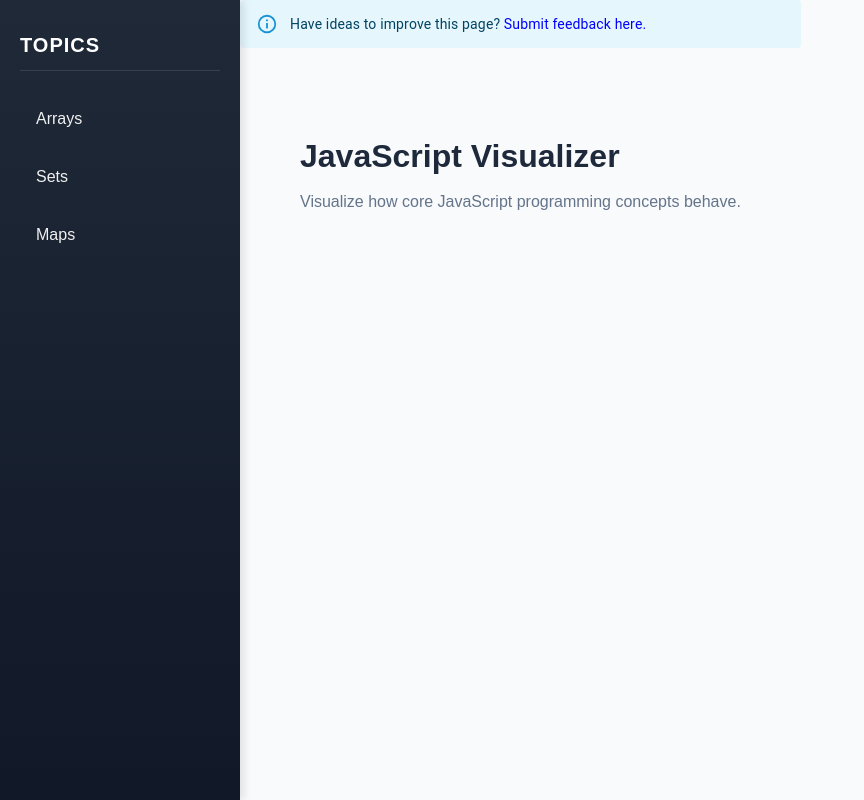
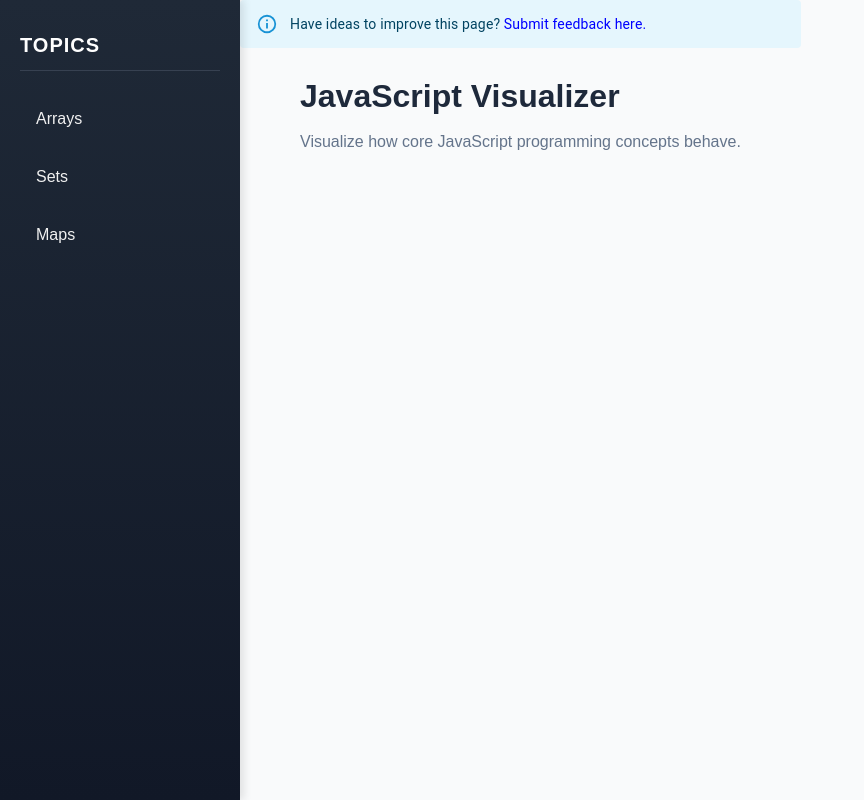
Before and after one commit to alexandergshaw/programming-concept-visualizer, a Next.js app in the folder client-app/: page /languages/javascript in a window 1280 px wide. Shown: the whole page, without its empty margins (0-864 px from the left). Built offline with nearby package versions, Linux system fonts and the light colour scheme.

Commit message:
remove top padding for js comp

```diff
--- a/client-app/styles/javascript.css
+++ b/client-app/styles/javascript.css
@@ -27,7 +27,7 @@
 
 .js-content {
   flex-grow: 1;
-  padding: 60px;
+  padding: 0 60px;
   overflow-x: hidden;
 }
 
```
